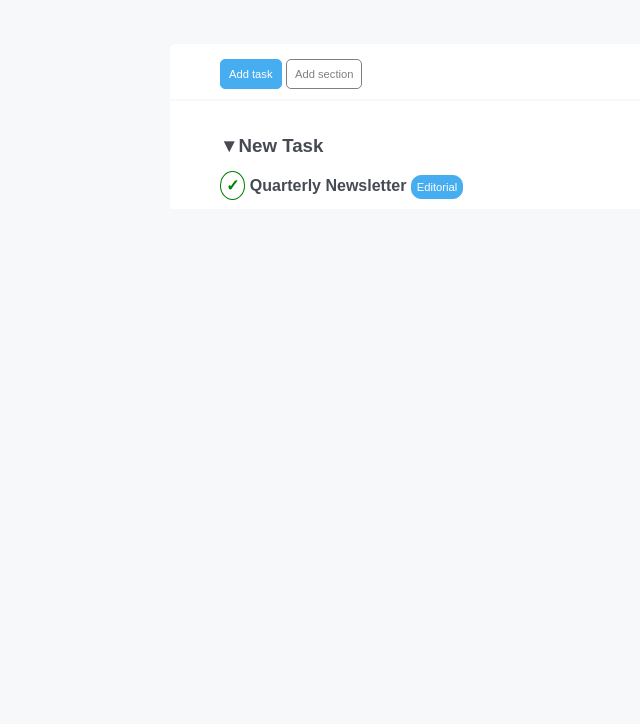
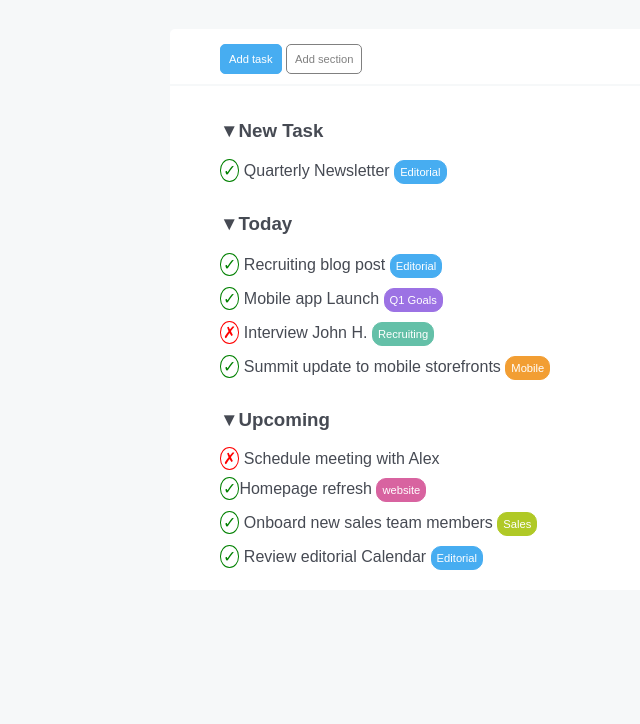
Before and after one commit to Nico-Serra/html-css-toboolist, a plain HTML site: page index.html in a window 1280 px wide. Shown: the part 76-800 px from the top of the page, without its empty margins (0-640 px from the left). Drawn offline with Linux system fonts and the light colour scheme.

Commit message:
final commit

```diff
--- a/assets/css/style.css
+++ b/assets/css/style.css
@@ -6,7 +6,8 @@
     --boot-lighter: rgba(216, 99, 160, 1);
     --boot-light: rgba(246, 248, 249, 1);
     --boot-dark:  rgba(156, 114, 228, 1);
-    --boot-dark1: rgba(70, 74, 83, 1);;
+    --boot-dark1: rgba(70, 74, 83, 1);
+    --boot-light1: rgba(100, 192, 168, 1);
 }
 
 body{
@@ -29,6 +30,7 @@ body{
 .logo_text{
     font-size: 2rem;
     color: black;
+    vertical-align: middle;
 
 }
 
@@ -39,7 +41,7 @@ body{
 /* site_main */
  /* button */
 #container{
-    margin-top: 50px;
+    margin-top: 35px;
     padding-left: 170px;
     margin-right: 170px;
 }
@@ -79,13 +81,14 @@ body{
     padding-top: 15px;
     padding-left: 50px;
     padding-bottom: 10px;
+    font-weight: 500;
 }
 
 .check{
     border: 1px solid green;
     border-radius: 50%;
     color: green;
-    padding: 5px;
+    padding: 2px;
 }
 
 .editorial{
@@ -96,3 +99,59 @@ body{
     padding: 5px;
     font-size: 0.7rem;
 }
+
+.cross{
+    border: 1px solid red;
+    border-radius: 50%;
+    color: red;
+    padding: 2px;
+}
+
+.goals{
+    background-color: var(--boot-dark);
+    color: white;
+    border-radius: 10px;
+    border: solid 1px var(--boot-dark);
+    padding: 5px;
+    font-size: 0.7rem;
+}
+
+.recruiting{
+    background-color: var(--boot-light1);
+    color: white;
+    border-radius: 10px;
+    border: solid 1px var(--boot-light1);
+    padding: 5px;
+    font-size: 0.7rem;
+}
+
+.mobile{
+    background-color: var(--boot-accent);
+    color: white;
+    border-radius: 10px;
+    border: solid 1px var(--boot-accent);
+    padding: 5px;
+    font-size: 0.7rem;
+}
+
+.website{
+    background-color: var(--boot-lighter);
+    color: white;
+    border-radius: 10px;
+    border: solid 1px var(--boot-lighter);
+    padding: 5px;
+    font-size: 0.7rem;
+}
+
+.sales{
+    background-color: var(--boot-secondary);
+    color: white;
+    border-radius: 10px;
+    border: solid 1px var(--boot-secondary);
+    padding: 5px;
+    font-size: 0.7rem;
+}
+
+.line{
+    padding-bottom: 10px;
+}
--- a/index.html
+++ b/index.html
@@ -29,20 +29,56 @@
                 </button>
 
             </div>
-
-            <section>
                 <div class="list">
+                    <!-- first_line -->
                     <div>
                         <h3>&#9660;New Task</h3>
                     </div>
-                    <div>
+                    <div  class="line">
                         <span class="check">&checkmark;</span> Quarterly Newsletter
                         <button class="editorial">Editorial</button>
                     </div>
+                    <!-- second_line -->
+                    <div>
+                        <h3>&#9660;Today</h3>
+                        <div class="line">
+                            <span class="check">&checkmark;</span> Recruiting blog post
+                            <button class="editorial">Editorial</button>
+                        </div>
+                        <div class="line">
+                            <span class="check">&checkmark;</span> Mobile app Launch
+                            <button class="goals">Q1 Goals</button>
+                        </div>
+                        <div class="line">
+                            <span class="cross">&cross;</span> Interview John H.
+                            <button class="recruiting">Recruiting</button>
+                        </div>
+                        <div class="line">
+                            <span class="check">&checkmark;</span> Summit update to mobile storefronts
+                            <button class="mobile">Mobile</button>
+                        </div>
+                    </div>
+                    <!-- third_line -->
+                        <div>
+                            <h3>&#9660;Upcoming</h3>
+                        </div>
+                        <div class="line">
+                            <span class="cross">&cross;</span> Schedule meeting with Alex
+                        </div>
+                        <div class="line">
+                            <span class="check">&checkmark;</span>Homepage refresh
+                            <button class="website">website</button>
+                        </div>
+                        <div class="line">
+                            <span class="check">&checkmark;</span> Onboard new sales team members
+                            <button class="sales">Sales</button>
+                        </div>
+                        <div class="line">
+                            <span class="check">&checkmark;</span> Review editorial Calendar
+                            <button class="editorial">Editorial</button>
+                        </div>
+
                 </div>
-            </section>
-
-
         </div>
 
 
```
